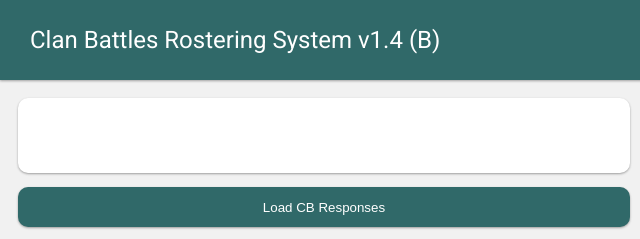
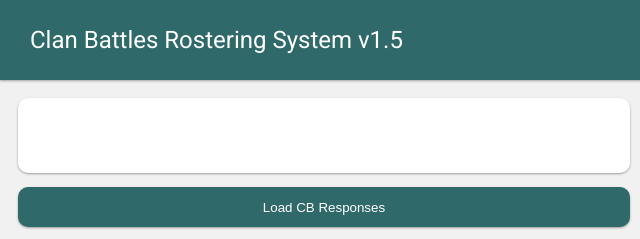
Before and after one commit to superlaser97/superlaser97.github.io, a plain HTML site: page index.html in a window 1280 px wide. Shown: the top 239 px of the page, 0-640 px from the left. Drawn offline with nearby package versions, Linux system fonts and the light colour scheme.

Commit message:
Update index.html

```diff
--- a/index.html
+++ b/index.html
@@ -17,7 +17,7 @@
 
         <div id="tooltipContainer" style="display: none;"></div>
 
-        <div class="TitleBar">Clan Battles Rostering System v1.4 (B)</div>
+        <div class="TitleBar">Clan Battles Rostering System v1.5</div>
         <button id="ResetBtn" onclick="TestReset()">Reset</button>
         <button id="LoadBtn" onclick="TestLoad()">Load</button>
         <button id="SaveBtn" onclick="TestSave()">Save</button>
```
